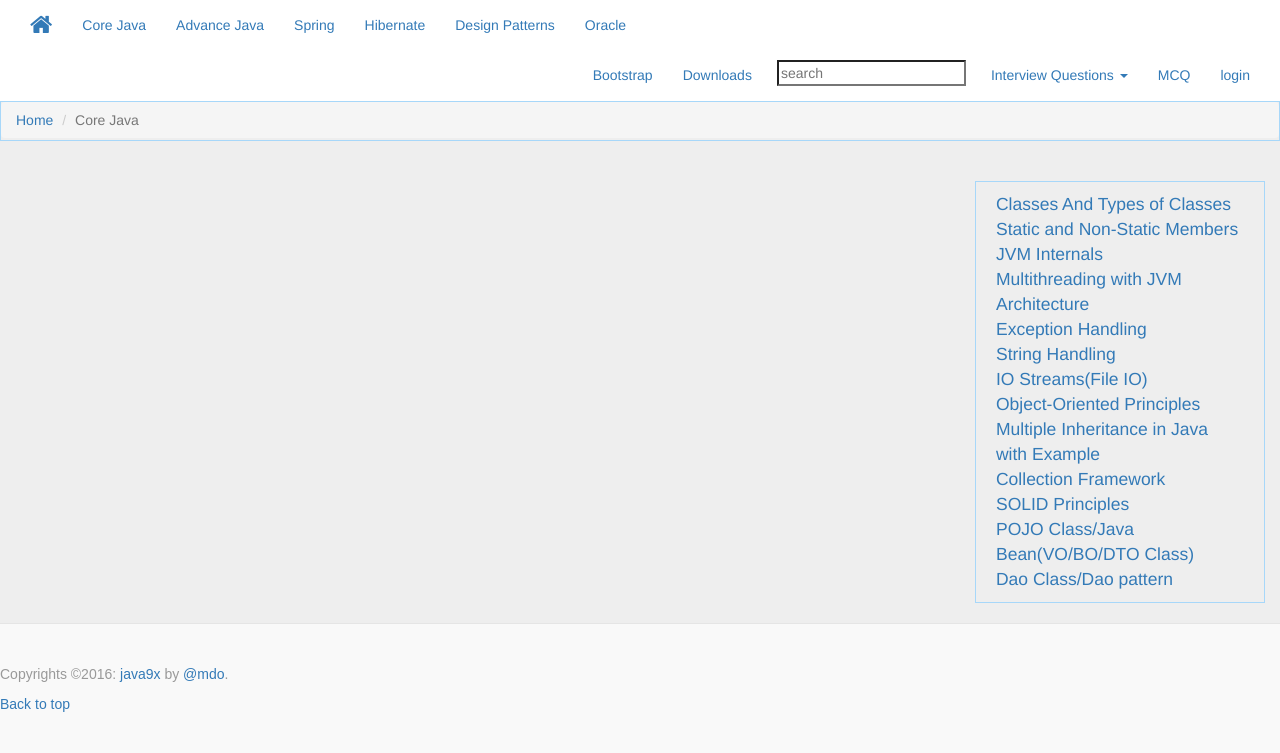
After one commit to fajruddinsk/java9x, a Django app: page /corejava/ in a window 1280 px wide. The commit adds this page. Shown: the top 753 px of the page. Run offline with Django 3.2, Linux system fonts and the light colour scheme; some libraries are stand-ins or nearby versions.

Commit message:
after url problem solve

```diff
--- a/blog/templates/blog/base.html
+++ b/blog/templates/blog/base.html
@@ -22,11 +22,11 @@
               <span class="icon-bar"></span>
               <span class="icon-bar"></span>
             </button>
-            <a class="navbar-brand" href="#"><i class="fa fa-home fa-lg" aria-hidden="true"></i></a>
+            <a class="navbar-brand" href="{% url 'index' %}"><i class="fa fa-home fa-lg" aria-hidden="true"></i></a>
           </div>
           <div id="navbar" class="navbar-collapse collapse ">
             <ul class="nav navbar-nav">
-              <li><a class="ha" href="#">Core Java</a></li>
+              <li><a class="ha" href="{% url 'corejava' %}">Core Java</a></li>
               <li><a class="ha" href="#">Advance Java</a></li>
               <li><a href="#">Spring</a></li>
               <li><a href="#">Hibernate</a></li>
@@ -35,7 +35,7 @@
             </ul>
             <ul class="nav navbar-nav navbar-right">
                 <li><a href="#">Bootstrap</a></li>
-                <li><a href="download">Downloads</a></li>
+                <li><a href="{% url 'download' %}">Downloads</a></li>
 
                 <li><input id="search" class="serch"  type="search"  placeholder="search"required></li>
               <li class="dropdown">
@@ -49,7 +49,7 @@
                   <li><a href="#">Oracle</a></li>
                 </ul>
               <li><a href="#">MCQ</a></li>
-              <li><a href="login">login</a></li>
+              <li><a href="{% url 'login' %}">login</a></li>
             </ul>
           </div><!--/.nav-collapse -->
         </div>
--- /dev/null
+++ b/blog/templates/blog/corejava.html
@@ -0,0 +1,54 @@
+{% extends 'blog/base.html' %}
+
+{% block content %}
+
+<div class="row">
+<nav>
+  <div class="breadcrumbs">
+  <ol class="breadcrumb">
+    <li><a href="{% url 'index' %}">Home</a></li>
+    <li class="active">Core Java</li>
+  </ol>
+  </div>
+</nav>
+</div>
+
+<div class="row">
+  <div class="col-md-1">
+    <!--left side space-->
+  </div>
+
+  <div class=" col-md-3 col-sm-3 col-md-push-8"><!---right side link--->
+    <br/><br/>
+    <blockquote>
+    <a href="" >Classes And Types of Classes</a><br>
+      <a href="" >Static and Non-Static Members</a><br>
+      <a href="" >JVM Internals</a><br>
+      <a href="" >Multithreading with JVM Architecture</a><br>
+      <a href="" >Exception Handling</a><br>
+      <a href="" >String Handling</a><br>
+      <a href="" >IO Streams(File IO)</a><br>
+      <a href="" >Object-Oriented Principles</a><br>
+      <a href="" >Multiple Inheritance in Java with Example</a><br>
+      <a href="" >Collection Framework</a><br>
+      <a href="" >SOLID Principles</a><br>
+      <a href="" >POJO Class/Java Bean(VO/BO/DTO Class)</a><br>
+      <a href="" >Dao Class/Dao pattern</a><br>
+
+
+    </blockquote>
+  </div>
+
+  <div class="col-md-8 col-xs-12 col-md-pull-3">
+    <div class="body-8-contain">
+<!----contain corejava---->
+</div>
+
+
+
+  </div><!---div for contain col-md-8--->
+
+
+</div><!---full-row--->
+
+{% endblock %}
--- a/blog/templates/blog/download.html
+++ b/blog/templates/blog/download.html
@@ -6,7 +6,7 @@
 <nav>
   <div class="breadcrumbs">
   <ol class="breadcrumb">
-    <li><a href="index.html">Home</a></li>
+    <li><a href="{% url 'index' %}">Home</a></li>
     <li class="active">Download</li>
   </ol>
   </div>
--- a/blog/templates/blog/index.html
+++ b/blog/templates/blog/index.html
@@ -26,7 +26,7 @@
       <a href="index.html" >Collection Framework</a><br>
       <a href="SOLID Principles.html" >SOLID Principles</a><br>
       <a href="POJO Class-Java Bean(VO-BO-DTO Class).html" >POJO Class/Java Bean(VO/BO/DTO Class)</a><br>
-      <a href="Dao ClassDao pattern.html" >Dao Class/Dao pattern</a><br><br>
+      <a href="" >Dao Class/Dao pattern</a><br><br>
       <a href="index.html" >JDBC</a><br>
       <a href="index.html" >Servlet</a><br>
       <a href="index.html" >JSP</a><br><br>
--- a/blog/templates/blog/login.html
+++ b/blog/templates/blog/login.html
@@ -5,7 +5,7 @@
 <nav>
   <div class="breadcrumbs">
   <ol class="breadcrumb">
-    <li><a href="index.html">Home</a></li>
+    <li><a href="{% url 'index' %}">Home</a></li>
     <li class="active">login</li>
   </ol>
 </div>
--- a/blog/urls.py
+++ b/blog/urls.py
@@ -6,6 +6,7 @@ urlpatterns = [
     url(r'^$', views.index, name='index'),
     url(r'^login/$', views.login, name='login'),
     url(r'^download/$', views.download, name='download'),
+    url(r'^corejava/$', views.corejava, name='corejava'),
     #url(r'^$', views.post_list, name='post_list'),
     url(r'^post/(?P<pk>\d+)/$', views.post_detail, name='post_detail'),
     url(r'^post/new/$', views.post_new, name='post_new'),
--- a/blog/views.py
+++ b/blog/views.py
@@ -9,6 +9,10 @@ from django.shortcuts import redirect
 def index(request):
 
     return render(request, 'blog/index.html', {})
+
+def corejava(request):
+
+        return render(request, 'blog/corejava.html', {})
 
 def login(request):
         return render(request, 'blog/login.html',  {})
```
Also changed, not shown: 2 other files.
